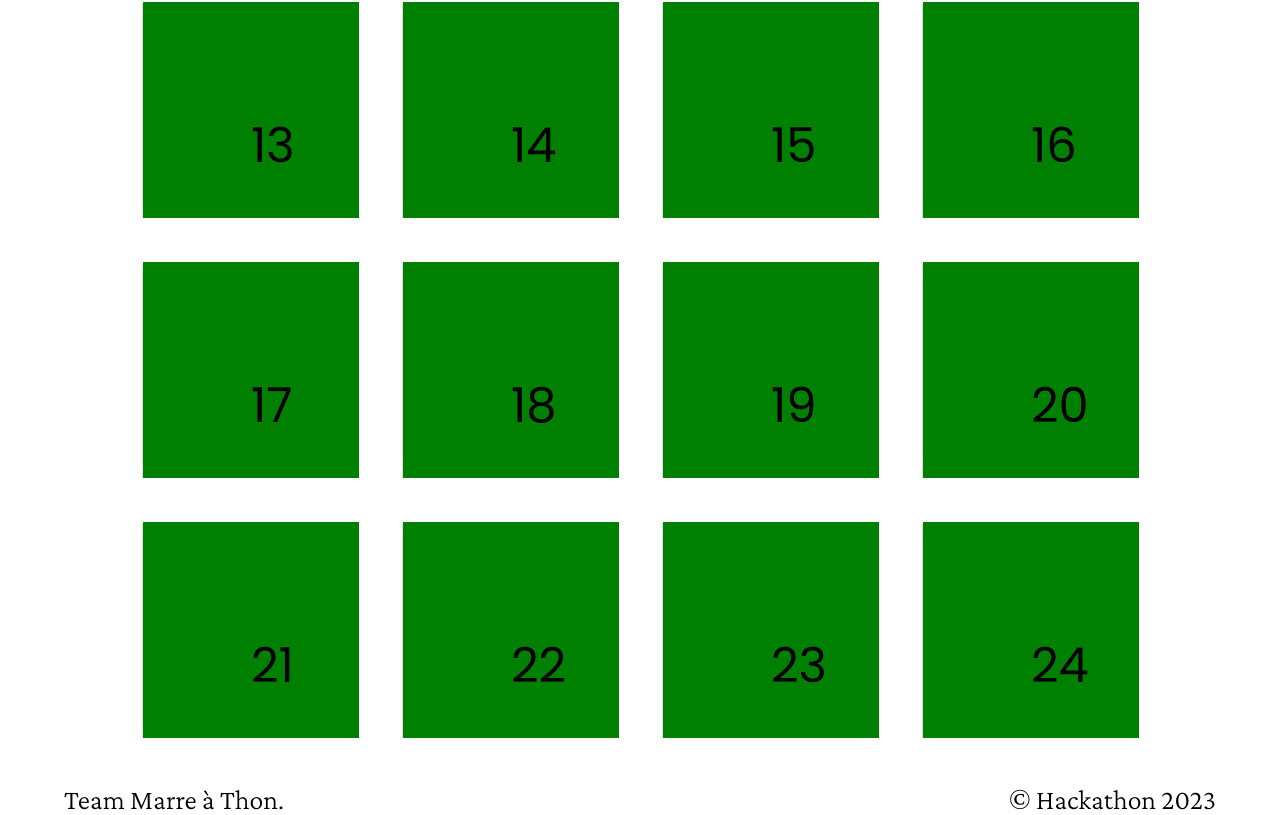
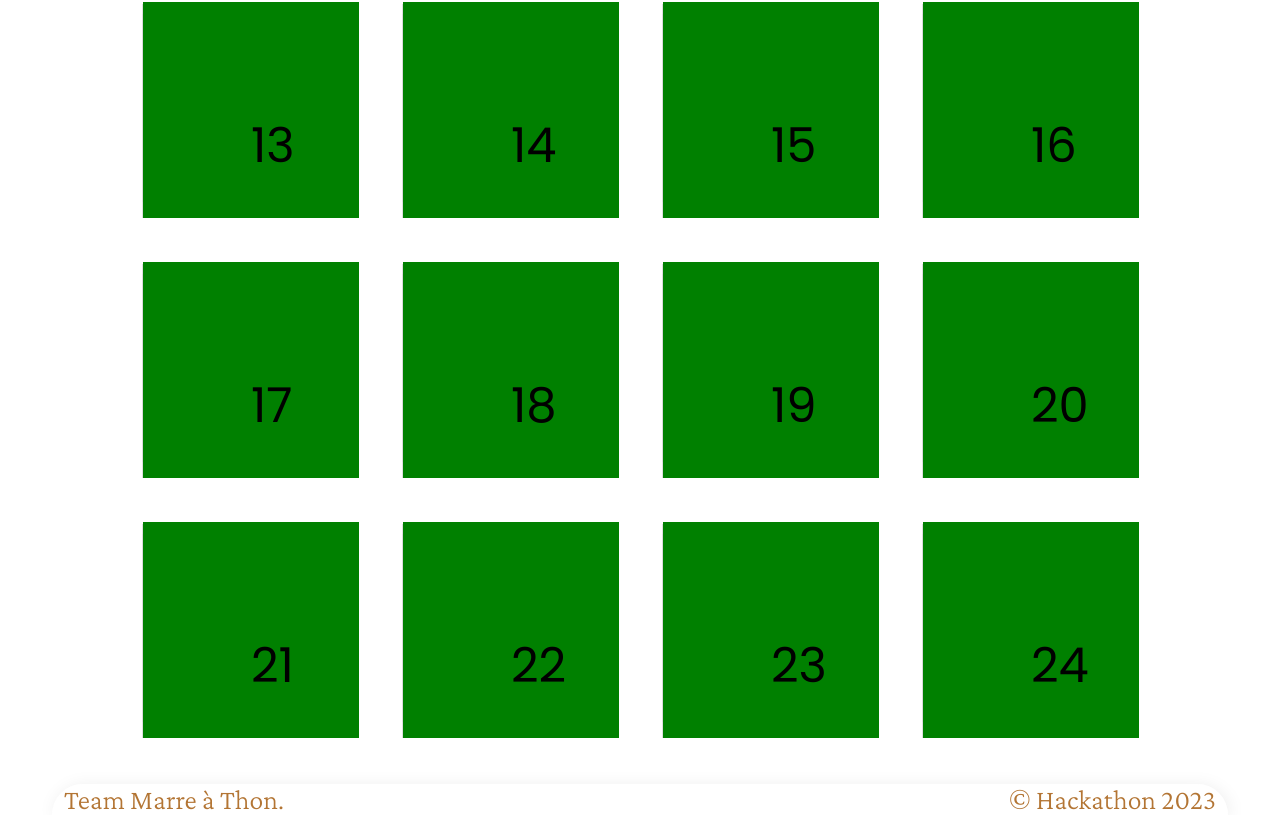
Before and after one commit to WildCodeSchool/2023-09-bordeaux-hackathon-Marre_a_thon, a React (Vite) app in the folder front-js/: page / in a window 1280 px wide. Shown: the part 1065-1880 px from the top of the page. Built offline with nearby package versions, Linux system fonts and the light colour scheme.

Commit message:
footer done

```diff
--- a/front-js/src/styles/main.scss
+++ b/front-js/src/styles/main.scss
@@ -193,6 +193,21 @@ button.item {
   }
 }
 
+footer {
+    margin: 0 auto;
+    max-width: 450px;
+    background: rgba(270, 255, 270, 0.7);
+    border-bottom-left-radius: -800px;
+    border-bottom-right-radius: -800px;
+    border-top-left-radius: 800px;
+    border-top-right-radius: 800px;
+    box-shadow: 2px 2px 18px #ececec;
+    padding: 30px;
+    text-align: center;
+    color: #b37534;
+
+  }
+
 @import url("_card.scss");
 
 @media screen and (min-width: 768px) {
```
